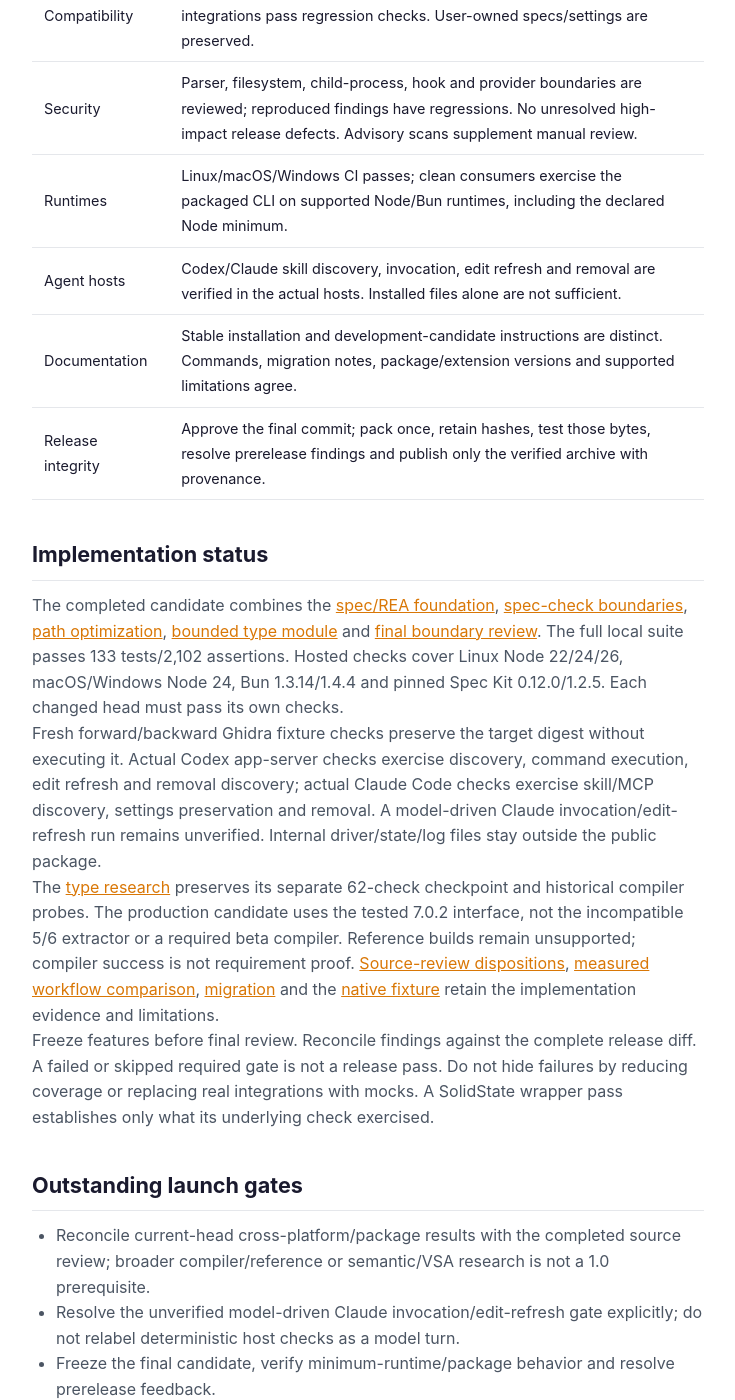
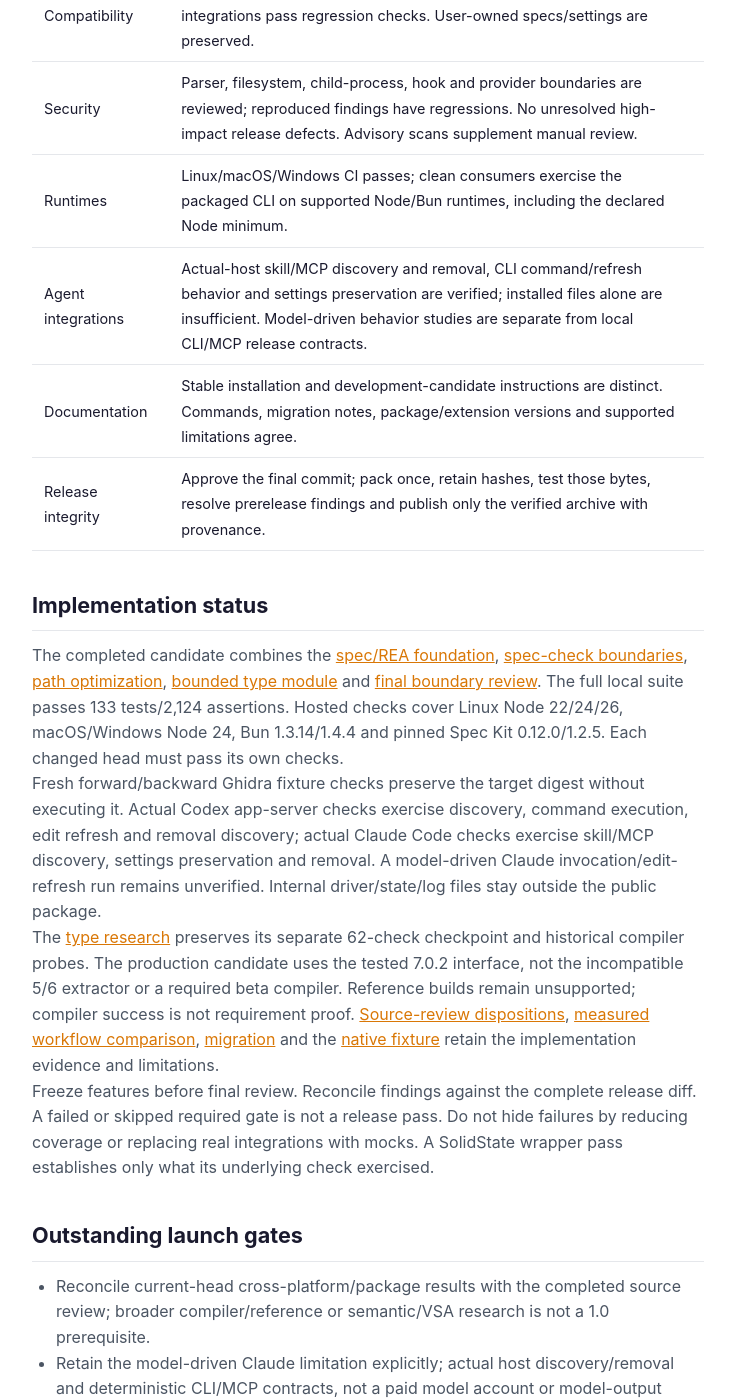
Before and after one commit to specdog/dotdog, a Jekyll site: the page built from docs/v1-release-plan.md, in a window 1280 px wide and 1400 px high, scrolled down 4988 px. Shown: the whole window, without its empty margins (272-1007 px from the left). Built offline with Jekyll 4.4.1, drawn with Linux system fonts in a browser that asks for light colours; some of the changed text lies outside the part shown.

Commit message:
chore: prepare verified 1.0.0 release metadata and artifact gates

```diff
--- a/docs/v1-release-plan.md
+++ b/docs/v1-release-plan.md
@@ -95,13 +95,13 @@
 | Compatibility | Supported graph formats, CLI exits, JSON/MCP contracts and removable integrations pass regression checks. User-owned specs/settings are preserved. |
 | Security | Parser, filesystem, child-process, hook and provider boundaries are reviewed; reproduced findings have regressions. No unresolved high-impact release defects. Advisory scans supplement manual review. |
 | Runtimes | Linux/macOS/Windows CI passes; clean consumers exercise the packaged CLI on supported Node/Bun runtimes, including the declared Node minimum. |
-| Agent hosts | Codex/Claude skill discovery, invocation, edit refresh and removal are verified in the actual hosts. Installed files alone are not sufficient. |
+| Agent integrations | Actual-host skill/MCP discovery and removal, CLI command/refresh behavior and settings preservation are verified; installed files alone are insufficient. Model-driven behavior studies are separate from local CLI/MCP release contracts. |
 | Documentation | Stable installation and development-candidate instructions are distinct. Commands, migration notes, package/extension versions and supported limitations agree. |
 | Release integrity | Approve the final commit; pack once, retain hashes, test those bytes, resolve prerelease findings and publish only the verified archive with provenance. |
 
 ## Implementation status
 
-The completed candidate combines the [spec/REA foundation](https://github.com/specdog/dotdog/pull/332), [spec-check boundaries](https://github.com/specdog/dotdog/pull/337), [path optimization](https://github.com/specdog/dotdog/pull/338), [bounded type module](https://github.com/specdog/dotdog/pull/339) and [final boundary review](https://github.com/specdog/dotdog/pull/340). The full local suite passes 133 tests/2,102 assertions. Hosted checks cover Linux Node 22/24/26, macOS/Windows Node 24, Bun 1.3.14/1.4.4 and pinned Spec Kit 0.12.0/1.2.5. Each changed head must pass its own checks.
+The completed candidate combines the [spec/REA foundation](https://github.com/specdog/dotdog/pull/332), [spec-check boundaries](https://github.com/specdog/dotdog/pull/337), [path optimization](https://github.com/specdog/dotdog/pull/338), [bounded type module](https://github.com/specdog/dotdog/pull/339) and [final boundary review](https://github.com/specdog/dotdog/pull/340). The full local suite passes 133 tests/2,124 assertions. Hosted checks cover Linux Node 22/24/26, macOS/Windows Node 24, Bun 1.3.14/1.4.4 and pinned Spec Kit 0.12.0/1.2.5. Each changed head must pass its own checks.
 
 Fresh forward/backward Ghidra fixture checks preserve the target digest without executing it. Actual Codex app-server checks exercise discovery, command execution, edit refresh and removal discovery; actual Claude Code checks exercise skill/MCP discovery, settings preservation and removal. A model-driven Claude invocation/edit-refresh run remains unverified. Internal driver/state/log files stay outside the public package.
 
@@ -112,7 +112,7 @@
 ## Outstanding launch gates
 
 - Reconcile current-head cross-platform/package results with the completed source review; broader compiler/reference or semantic/VSA research is not a 1.0 prerequisite.
-- Resolve the unverified model-driven Claude invocation/edit-refresh gate explicitly; do not relabel deterministic host checks as a model turn.
+- Retain the model-driven Claude limitation explicitly; actual host discovery/removal and deterministic CLI/MCP contracts, not a paid model account or model-output study, are the scoped integration gates.
 - Freeze the final candidate, verify minimum-runtime/package behavior and resolve prerelease feedback.
 - Verify npm trusted-publisher configuration and obtain release approval. Tests of the publishing script do not verify registry permissions.
 
```
Also changed, not shown: docs/index.md (+2 -4 lines), docs/type-contracts.md (+2 -2 lines), docs/v1-migration.md (+1 -1 lines), docs/v1-security-audit.md (+1 -1 lines), packages/dotdog/__tests__/release-audit.test.ts (+8 -1 lines), .github/workflows/publish.yml, CHANGELOG.md, README.md, packages/dotdog/CHANGELOG.md, packages/dotdog/README.md.
